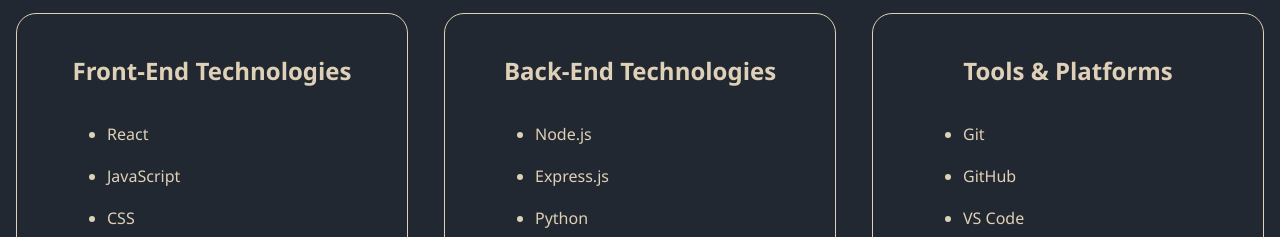
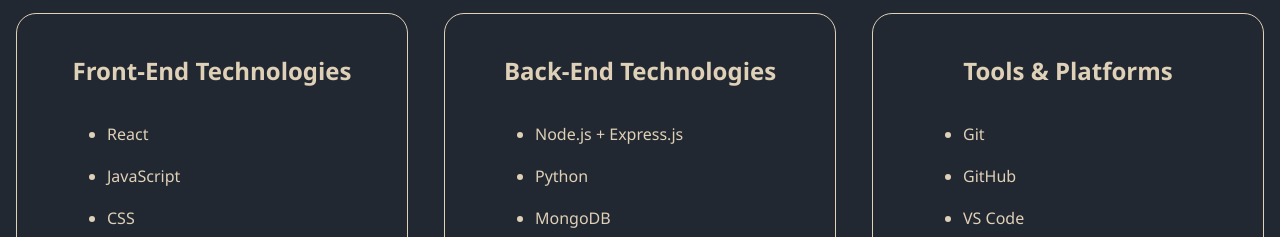
Before and after one commit to 888SAM-B/My_portfolio, a React (Vite) app: page / in a window 1280 px wide. Shown: the part 1680-1917 px from the top of the page. Built offline with nearby package versions, Linux system fonts and the light colour scheme.

Commit message:
Combine Node.js and Express.js into one list item

```diff
--- a/src/components/skills.jsx
+++ b/src/components/skills.jsx
@@ -24,8 +24,7 @@
                 </div>
                 <div className="list-items">
                     <ul>
-                        <li>Node.js</li>
-                        <li>Express.js</li>
+                        <li>Node.js + Express.js </li>
                         <li>Python</li>
                         <li>MongoDB</li>
                         <li>SQL</li>
```
